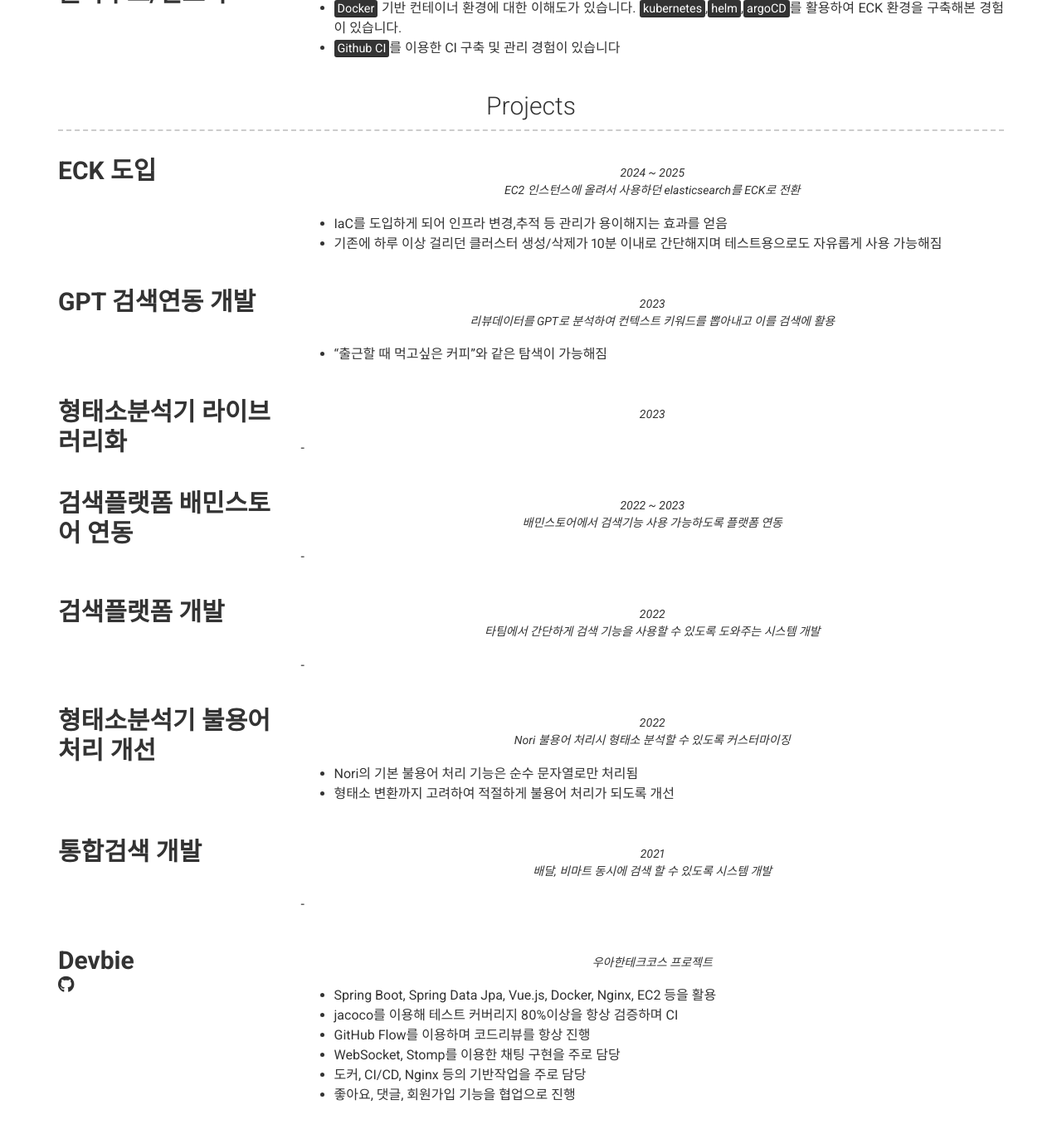
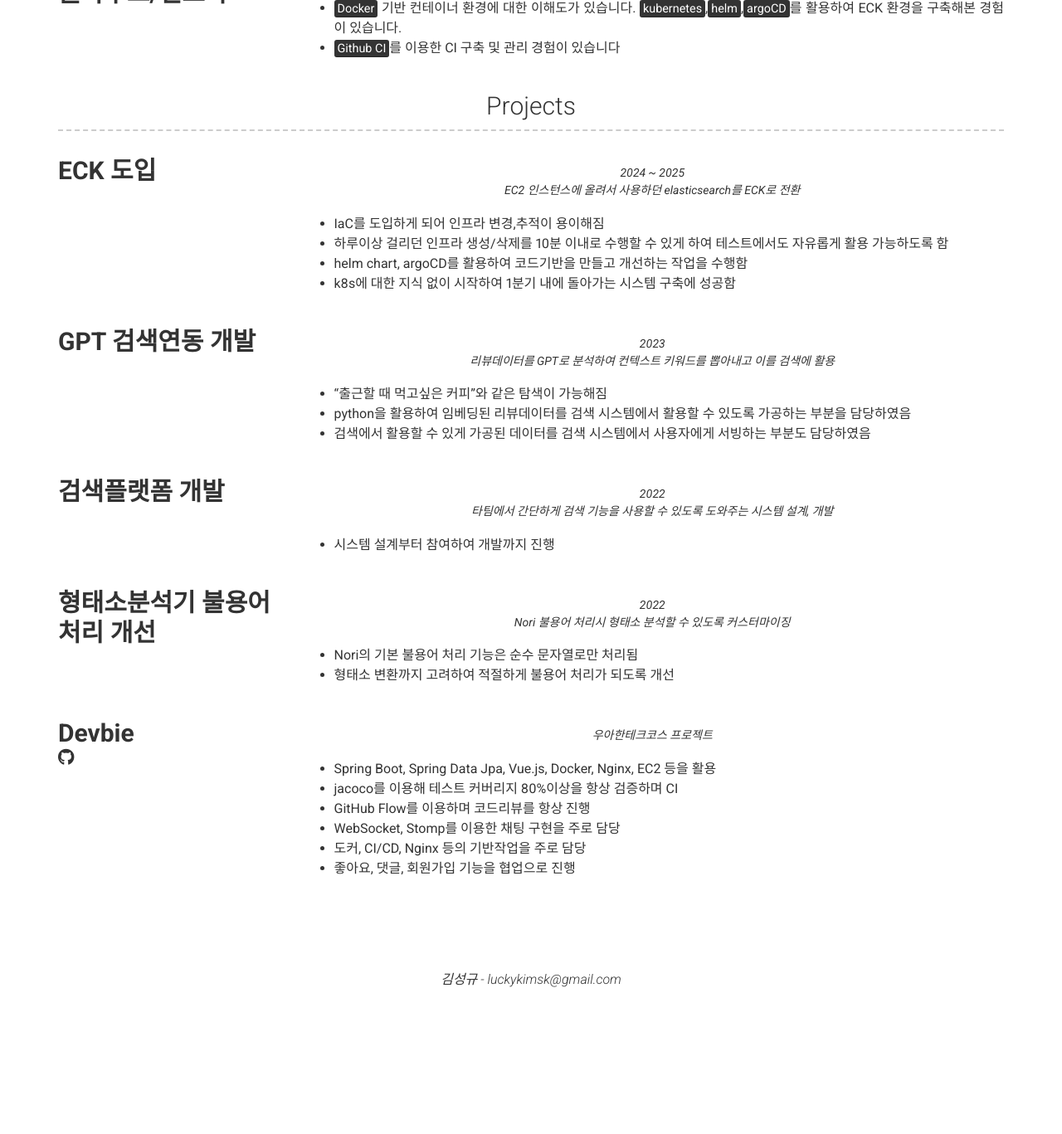
Before and after one commit to KimSeongGyu1/KimSeongGyu1.github.io, a Jekyll site: the page built from index.md, in a window 1280 px wide and 1400 px high, scrolled down 1121 px. Shown: the top 1367 px of the window at 83% size. Built offline with Jekyll 4.4.1, drawn with Linux system fonts in a browser that asks for light colours; nearby versions of some CDN libraries; after the commit the page ends 2321 px from its top, so only the background shows below that.

Commit message:
프로젝트 제거 및 내용 채우기

```diff
--- a/_data/projects.yml
+++ b/_data/projects.yml
@@ -4,8 +4,10 @@
     2024 ~ 2025 <br>
     EC2 인스턴스에 올려서 사용하던 elasticsearch를 ECK로 전환
   description: | # this will include new lines to allow paragraphs
-    - IaC를 도입하게 되어 인프라 변경,추적 등 관리가 용이해지는 효과를 얻음
-    - 기존에 하루 이상 걸리던 클러스터 생성/삭제가 10분 이내로 간단해지며 테스트용으로도 자유롭게 사용 가능해짐
+    - IaC를 도입하게 되어 인프라 변경,추적이 용이해짐
+    - 하루이상 걸리던 인프라 생성/삭제를 10분 이내로 수행할 수 있게 하여 테스트에서도 자유롭게 활용 가능하도록 함
+    - helm chart, argoCD를 활용하여 코드기반을 만들고 개선하는 작업을 수행함
+    - k8s에 대한 지식 없이 시작하여 1분기 내에 돌아가는 시스템 구축에 성공함
 
 - layout: left
   name: GPT 검색연동 개발
@@ -14,30 +16,16 @@
     리뷰데이터를 GPT로 분석하여 컨텍스트 키워드를 뽑아내고 이를 검색에 활용
   description: | # this will include new lines to allow paragraphs
     - "출근할 때 먹고싶은 커피"와 같은 탐색이 가능해짐
-
-- layout: left
-  name: 형태소분석기 라이브러리화
-  quote: >
-    2023 <br>
-
-  description: | # this will include new lines to allow paragraphs
-    -
-
-- layout: left
-  name: 검색플랫폼 배민스토어 연동
-  quote: >
-    2022 ~ 2023 <br>
-    배민스토어에서 검색기능 사용 가능하도록 플랫폼 연동
-  description: | # this will include new lines to allow paragraphs
-    -
+    - python을 활용하여 임베딩된 리뷰데이터를 검색 시스템에서 활용할 수 있도록 가공하는 부분을 담당하였음
+    - 검색에서 활용할 수 있게 가공된 데이터를 검색 시스템에서 사용자에게 서빙하는 부분도 담당하였음
 
 - layout: left
   name: 검색플랫폼 개발
   quote: >
     2022 <br>
-    타팀에서 간단하게 검색 기능을 사용할 수 있도록 도와주는 시스템 개발
+    타팀에서 간단하게 검색 기능을 사용할 수 있도록 도와주는 시스템 설계, 개발
   description: | # this will include new lines to allow paragraphs
-    -
+    - 시스템 설계부터 참여하여 개발까지 진행
 
 - layout: left
   name: 형태소분석기 불용어처리 개선
@@ -47,14 +35,6 @@
   description: | # this will include new lines to allow paragraphs
     - Nori의 기본 불용어 처리 기능은 순수 문자열로만 처리됨
     - 형태소 변환까지 고려하여 적절하게 불용어 처리가 되도록 개선
-
-- layout: left
-  name: 통합검색 개발
-  quote: >
-    2021 <br>
-    배달, 비마트 동시에 검색 할 수 있도록 시스템 개발
-  description: | # this will include new lines to allow paragraphs
-    -
 
 # Project template
 - layout: left
```
